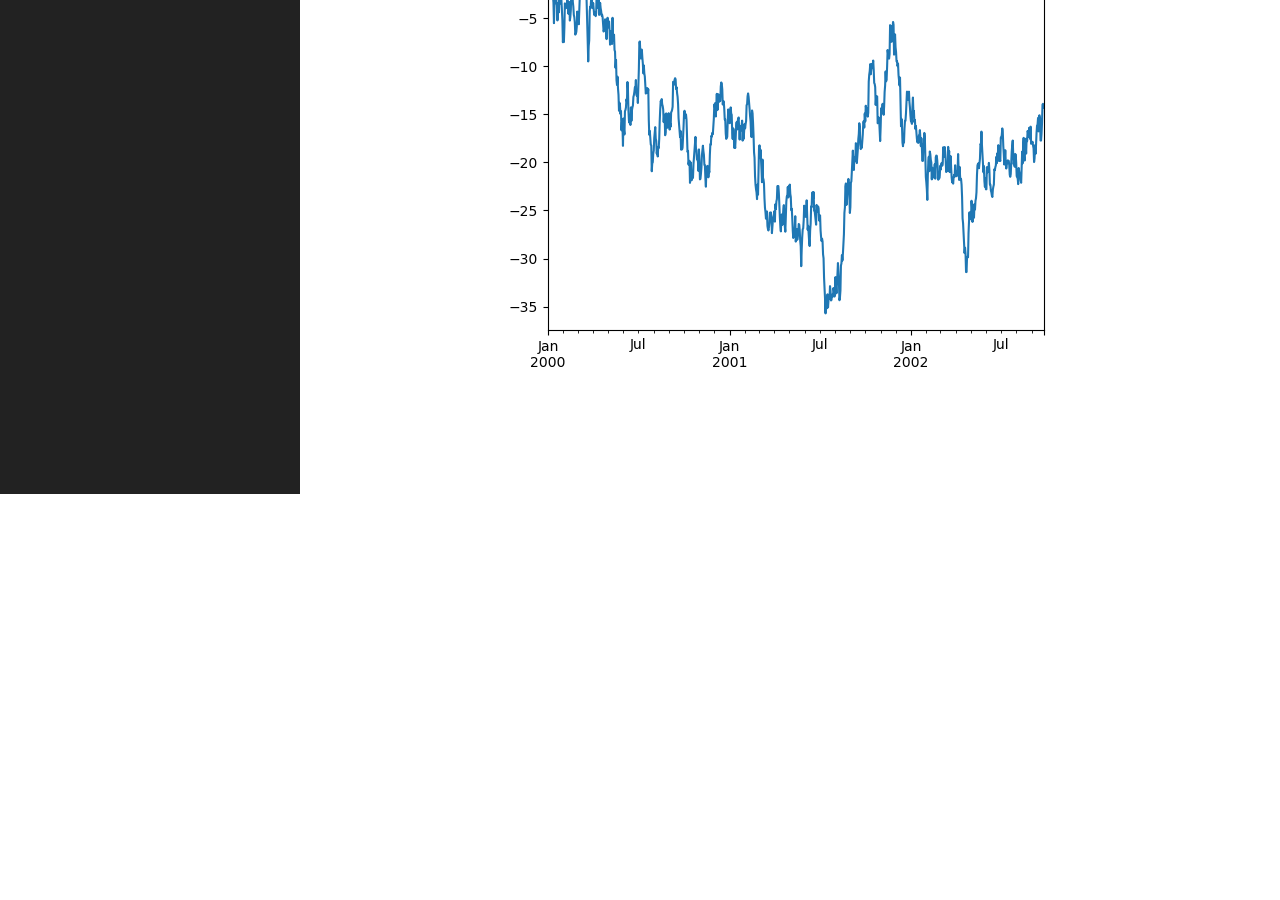
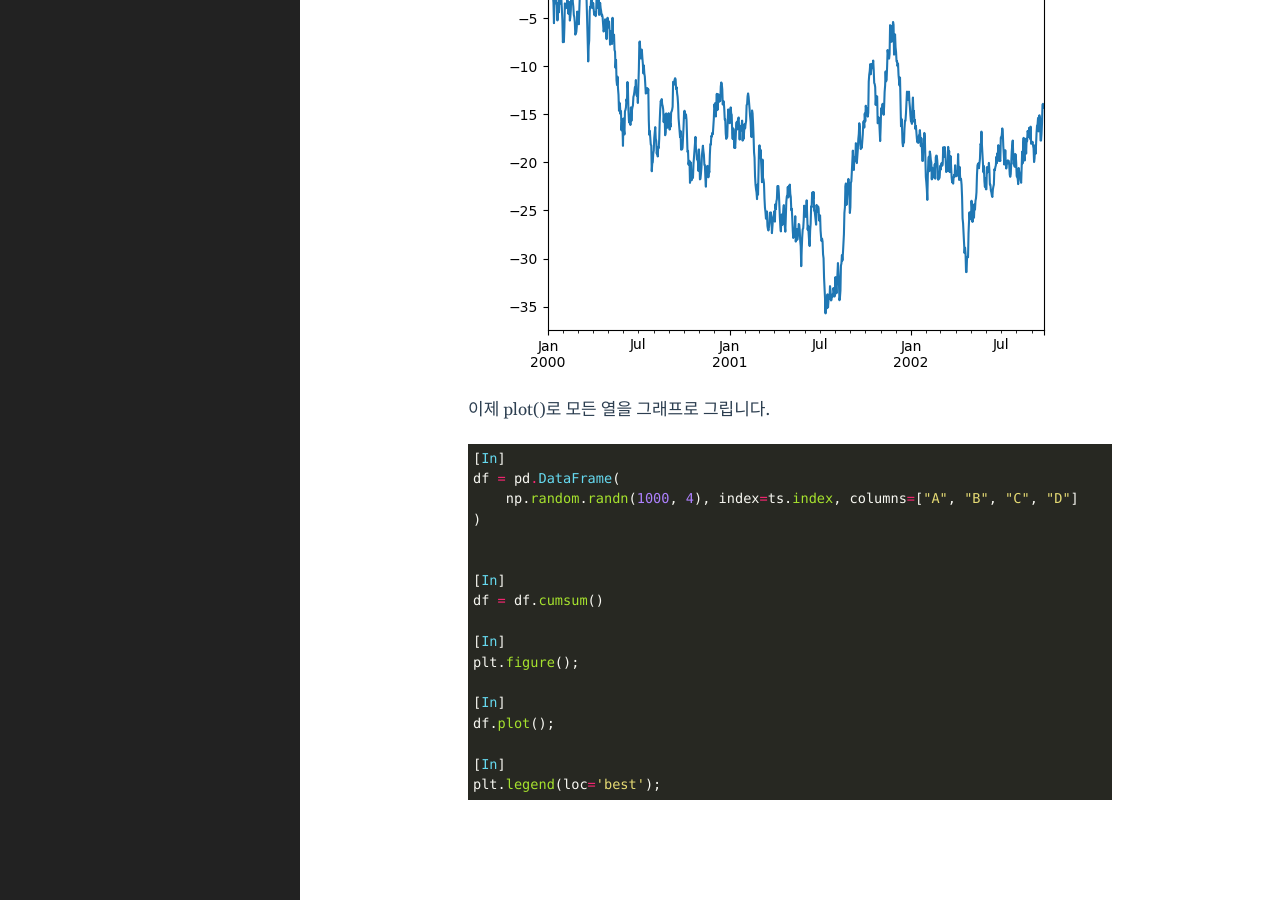
Before and after one commit to RealSWoo/RealSWoo.github.io, a Jekyll site: the page built from _posts/2025-12-09-Pandas_Basic5.md, in a window 1280 px wide and 900 px high, scrolled down 5269 px. Built offline with Jekyll 4.4.1, drawn with Linux system fonts in a browser that asks for light colours; before the commit the page ends 5763 px from its top, so only the background shows below that.

Commit message:
Modified SC file

````diff
--- a/_posts/2025-12-09-Pandas_Basic5.md
+++ b/_posts/2025-12-09-Pandas_Basic5.md
@@ -249,3 +249,25 @@ ts = ts.cumsum()
 ```
 
 ![img](https://github.com/RealSWoo/RealSWoo.github.io/blob/main/public/img/screenshot-251211.png)
+
+이제 plot()로 모든 열을 그래프로 그립니다.
+
+```ruby
+[In]
+df = pd.DataFrame(
+    np.random.randn(1000, 4), index=ts.index, columns=["A", "B", "C", "D"]
+)
+
+
+[In]
+df = df.cumsum()
+
+[In]
+plt.figure();
+
+[In]
+df.plot();
+
+[In]
+plt.legend(loc='best');
+```
````
Also changed, not shown: public/img/screenshot-2512112.png (added).
